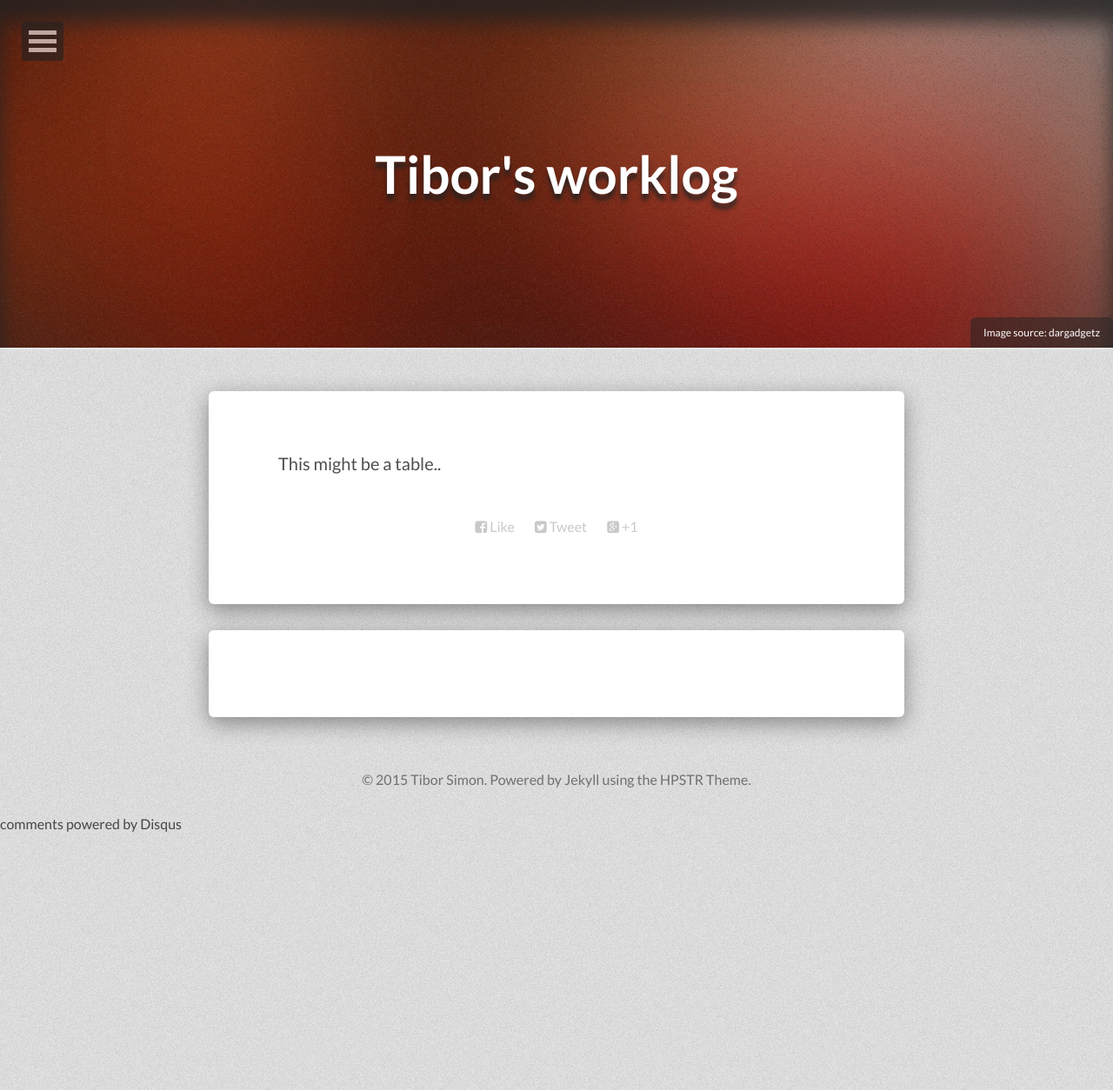
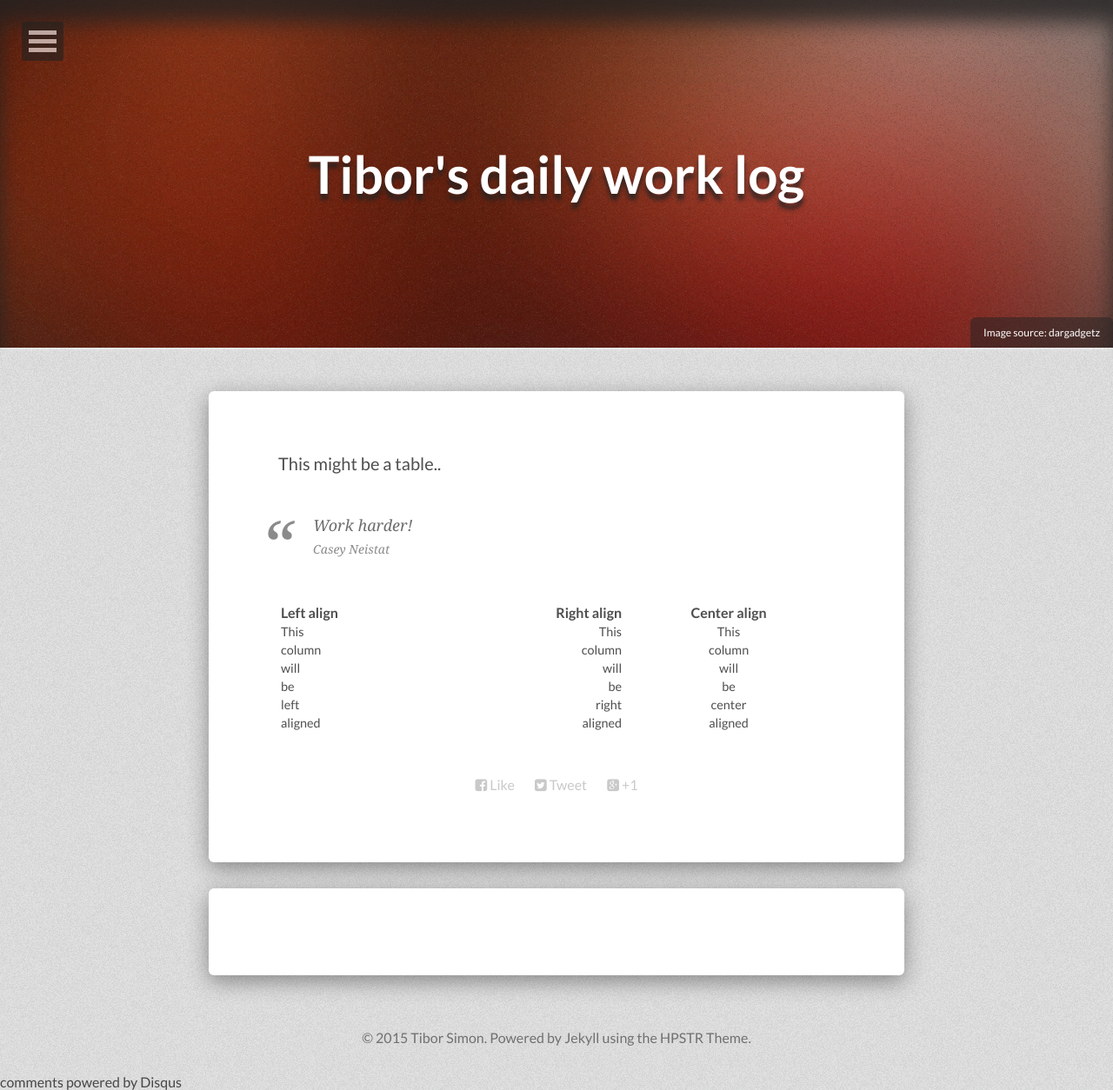
Before and after one commit to tiborsimon/tiborsimon.github.io, a Jekyll site: the page built from worklog/index.md, in a window 1280 px wide. Shown: the whole page at 87% size. Built offline with Jekyll 4.4.1, drawn with Linux system fonts in a browser that asks for light colours; nearby versions of some CDN libraries; comment, search, counter and statistics services are not loaded; before the commit the page ends 957 px from its top, so only the background shows below that.

Commit message:
table test

```diff
--- a/worklog/index.md
+++ b/worklog/index.md
@@ -1,6 +1,6 @@
 ---
 layout: page
-title: Tibor's worklog
+title: Tibor's daily work log
 description: "Log page about the work Tibor had done."
 image:
   feature: abstract-11.jpg
@@ -10,3 +10,19 @@ share: true
 ---
 
 This might be a table..
+
+
+<blockquote>
+Work harder!
+<cite>Casey Neistat</cite>
+</blockquote>
+
+
+| Left align | Right align | Center align |
+|:-----------|------------:|:------------:|
+| This       |        This |     This
+| column     |      column |    column
+| will       |        will |     will
+| be         |          be |      be
+| left       |       right |    center
+| aligned    |     aligned |   aligned
```
